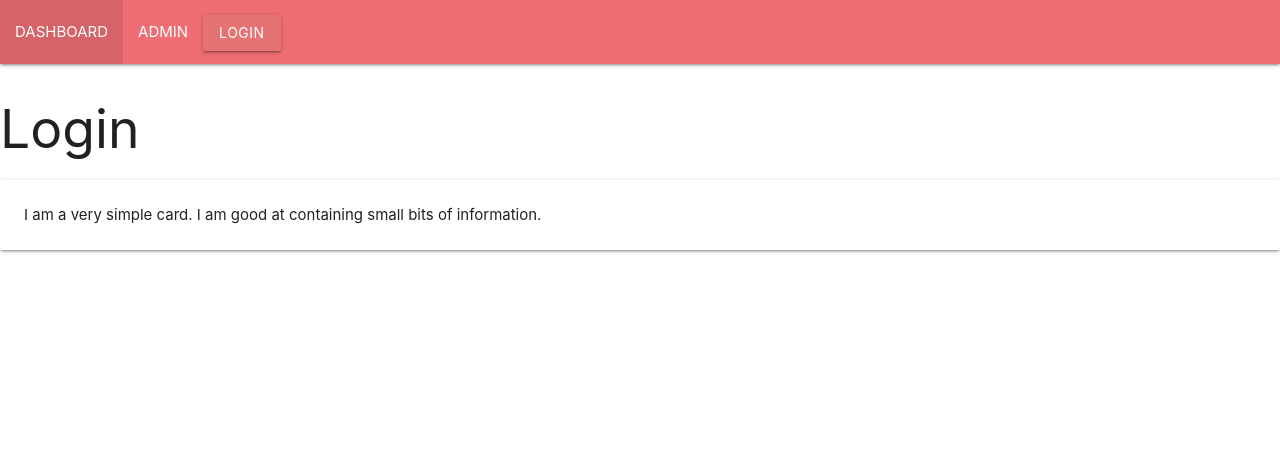
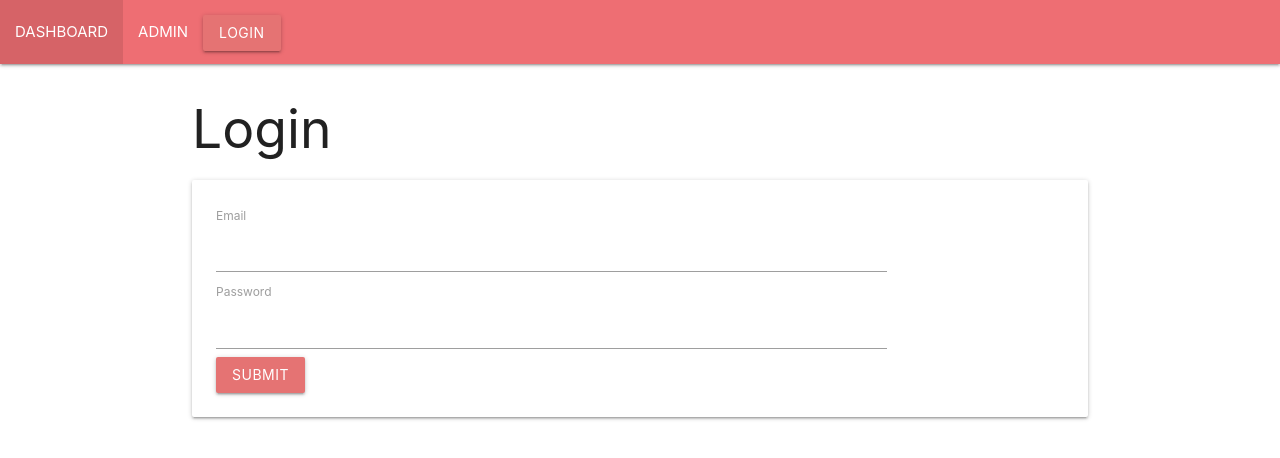
Before and after one commit to GraceFrank/security-in-reaact-apps, a React (Create React App) app: page / in a window 1280 px wide. Shown: the top 458 px of the page. Built offline with nearby package versions, Linux system fonts and the light colour scheme.

Commit message:
added login with axios api call

```diff
--- a/src/App.js
+++ b/src/App.js
@@ -1,29 +1,32 @@
-import React from "react";
+import React, { useState } from "react";
 import { BrowserRouter as Router, Link, Route } from "react-router-dom";
 import Login from "./Login";
 import Admin from "./Admin";
-import Dashboard from "./Dashboard";
+import Profile from "./Profile";
 import { AuthContext } from "./AuthContext";
 import ProtectedRoute from "./ProtectedRoute";
 
 function App() {
+  const [token, setToken] = useState(localStorage.getItem("token"));
+
+  const setAuthToken = (authToken) => {
+    localStorage.setItem("token", authToken);
+    setToken(authToken);
+  };
   return (
-    <AuthContext.Provider value={{ isLoggedIn: false, token: null }}>
+    <AuthContext.Provider value={{ isLoggedIn: false, token, setAuthToken }}>
       <Router>
         <nav>
           <div className="nav-wrapper">
             <ul>
               <li>
-                <Link to="/dashboard">DASHBOARD</Link>
+                <Link to="/profile">DASHBOARD</Link>
               </li>
               <li>
                 <Link to="/admin">ADMIN</Link>
               </li>
               <li>
-                <button
-                  className="btn waves-effect red waves-light lighten-2"
-                  type="button"
-                >
+                <button className="btn red waves-light lighten-2" type="button">
                   Login
                 </button>
               </li>
@@ -31,7 +34,7 @@ function App() {
           </div>
         </nav>
         <Route exact path="/" component={Login} />
-        <ProtectedRoute path="/dashboard" component={Dashboard} />
+        <ProtectedRoute path="/profile" component={Profile} />
         <ProtectedRoute path="/admin" component={Admin} />
       </Router>
     </AuthContext.Provider>
--- a/src/Login.js
+++ b/src/Login.js
@@ -1,17 +1,68 @@
-import React from "react";
+import React, { useState, useContext } from "react";
+import axios from "axios";
+import { AuthContext } from "./AuthContext";
 
-function Login() {
+const url =
+  "https://cors-anywhere.herokuapp.com/https://gdoc.herokuapp.com/api/login";
+
+function Login(props) {
+  const [email, setEmail] = useState("");
+  const [password, setPassword] = useState("");
+  const [error, setError] = useState(false);
+  const [submitting, setSubmitting] = useState(false);
+  const authContext = useContext(AuthContext);
+  const { setAuthToken } = authContext;
+
+  const handleSubmit = (event) => {
+    event.preventDefault();
+    setSubmitting(true);
+    axios
+      .post(url, { email, password })
+      .then((res) => {
+        setSubmitting(false);
+        if (!res.status === 200) throw new Error();
+        setAuthToken(res.data["x-auth-token"]);
+        props.history.push("/profile");
+      })
+      .catch((err) => {
+        setSubmitting(false);
+        console.log(err);
+        setError("Email or password is incorrect");
+      });
+  };
+
   return (
-    <div className="col s12 m7">
+    <div className="container">
       <h2 className="header">Login</h2>
       <div className="card horizontal">
-        <div className="card-stacked">
-          <div className="card-content">
-            <p>
-              I am a very simple card. I am good at containing small bits of
-              information.
-            </p>
-          </div>
+        <div className="card-content">
+          <form onSubmit={handleSubmit}>
+            <label htmlFor="email">
+              Email
+              <input
+                id="email"
+                type="email"
+                required
+                value={email}
+                onChange={({ target }) => setEmail(target.value)}
+              />
+            </label>
+            <label htmlFor="password">
+              Password
+              <input
+                id="password"
+                type="password"
+                required
+                value={password}
+                onChange={({ target }) => setPassword(target.value)}
+              />
+            </label>
+
+            <button className="btn red waves-light lighten-2" type="submit">
+              {submitting ? "Loading..." : "Submit"}
+            </button>
+            {error && <p>{error} </p>}
+          </form>
         </div>
       </div>
     </div>
--- a/src/Dashboard.js
+++ b/src/Profile.js
@@ -1,9 +1,9 @@
 import React from "react";
 
-function Dashboard() {
+function Profile() {
   return (
     <div className="col s12 m7">
-      <h2 className="header">Dashboard</h2>
+      <h2 className="header">Welcome User</h2>
       <div className="card horizontal">
         <div className="card-stacked">
           <div className="card-content">
@@ -18,4 +18,4 @@ function Dashboard() {
   );
 }
 
-export default Dashboard;
+export default Profile;
--- a/src/ProtectedRoute.js
+++ b/src/ProtectedRoute.js
@@ -4,14 +4,13 @@ import { AuthContext } from "./AuthContext";
 
 function ProtectedRoute({ component: Component, ...rest }) {
   const authContext = useContext(AuthContext);
-  console.log("authContext", authContext);
-  const { isLoggedIn } = authContext;
+  const { token } = authContext;
 
   return (
     <Route
       {...rest}
       render={(props) =>
-        isLoggedIn ? <Component {...props} /> : <Redirect to="/" />
+        token ? <Component {...props} /> : <Redirect to="/" />
       }
     />
   );
```
Also changed, not shown: 1 other file (tests, documents, lock files or other folders).
